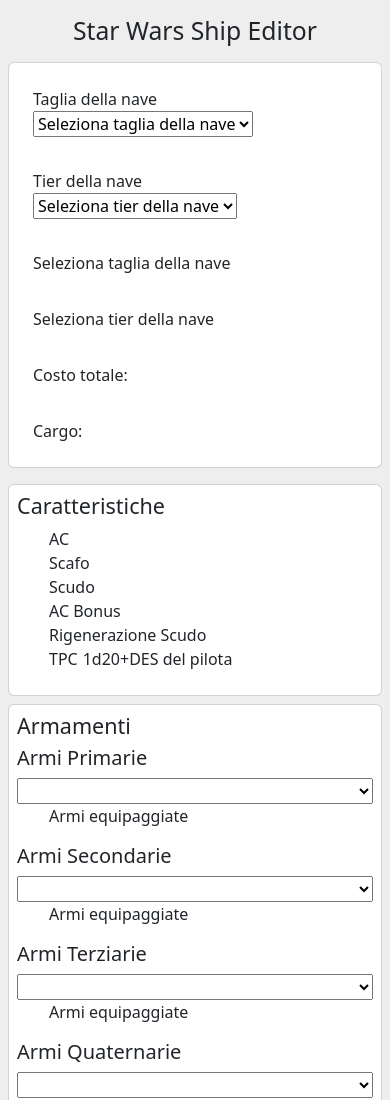
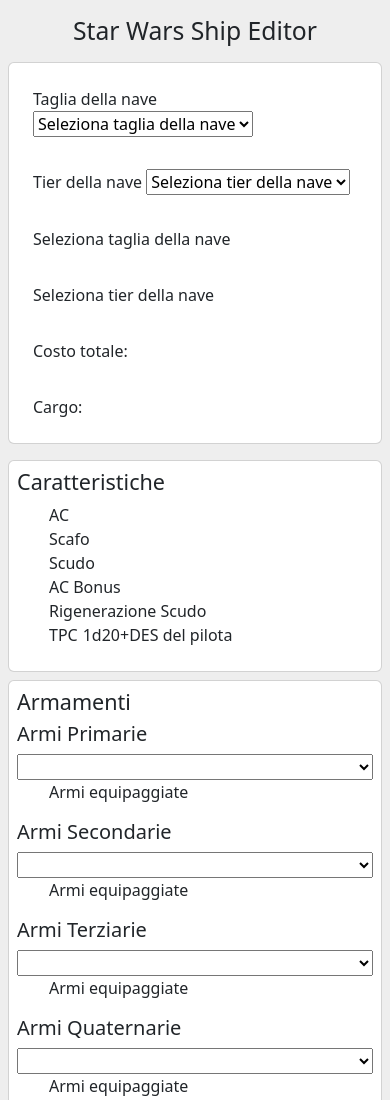
Before and after one commit to Andros994/SWShipEditor, a plain HTML site: page index.html in a window 390 px wide. Shown: the top 1100 px of the page. Drawn offline with nearby package versions, Linux system fonts and the light colour scheme.

Commit message:
fix layout lato mobile

```diff
--- a/index.html
+++ b/index.html
@@ -21,17 +21,17 @@
     </center>
 
     <div class="card p-2 m-2">
-        <div class="col-12 p-3 d-flex">
-            <div class="col-lg-6">
+        <div class="row p-3">
+            <div class="col-sm">
                 <label>Taglia della nave</label>
                 <select name="tagliaNave" id="tagliaNave">
                     <option value="" id="defaultTaglia" selected disabled>Seleziona taglia della nave</option>
                 </select>
             </div>
-            <div id="descrizioneTaglia"></div>
+            <div id="descrizioneTaglia" class="col-sm"></div>
         </div>
-        <div class="col-12 p-3 d-flex">
-            <div class="col-lg-6">
+        <div class="row p-3">
+            <div class="col-sm">
                 <label>Tier della nave</label>
                 <select name="tierNave" id="tierNave">
                     <option value="" id="defaultTaglia" selected disabled>Seleziona tier della nave</option>
@@ -43,7 +43,7 @@
                     <option value="5" id="tier_5">5</option>
                 </select>
             </div>
-            <div class="col-6" id="descrizioneTier"></div>
+            <div class="col-sm" id="descrizioneTier"></div>
         </div>
         <div class="col-12 p-3 d-flex">
             <div id="" class="col-lg-6">
```
